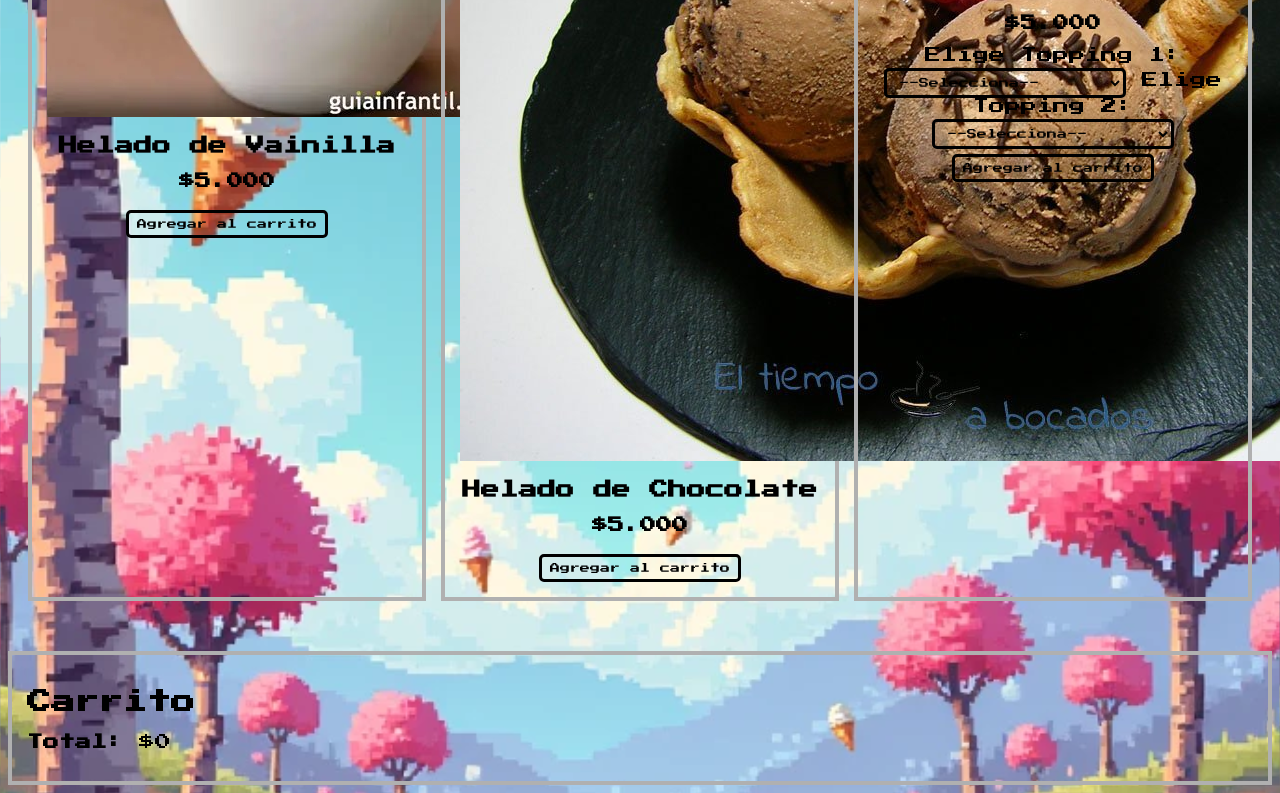
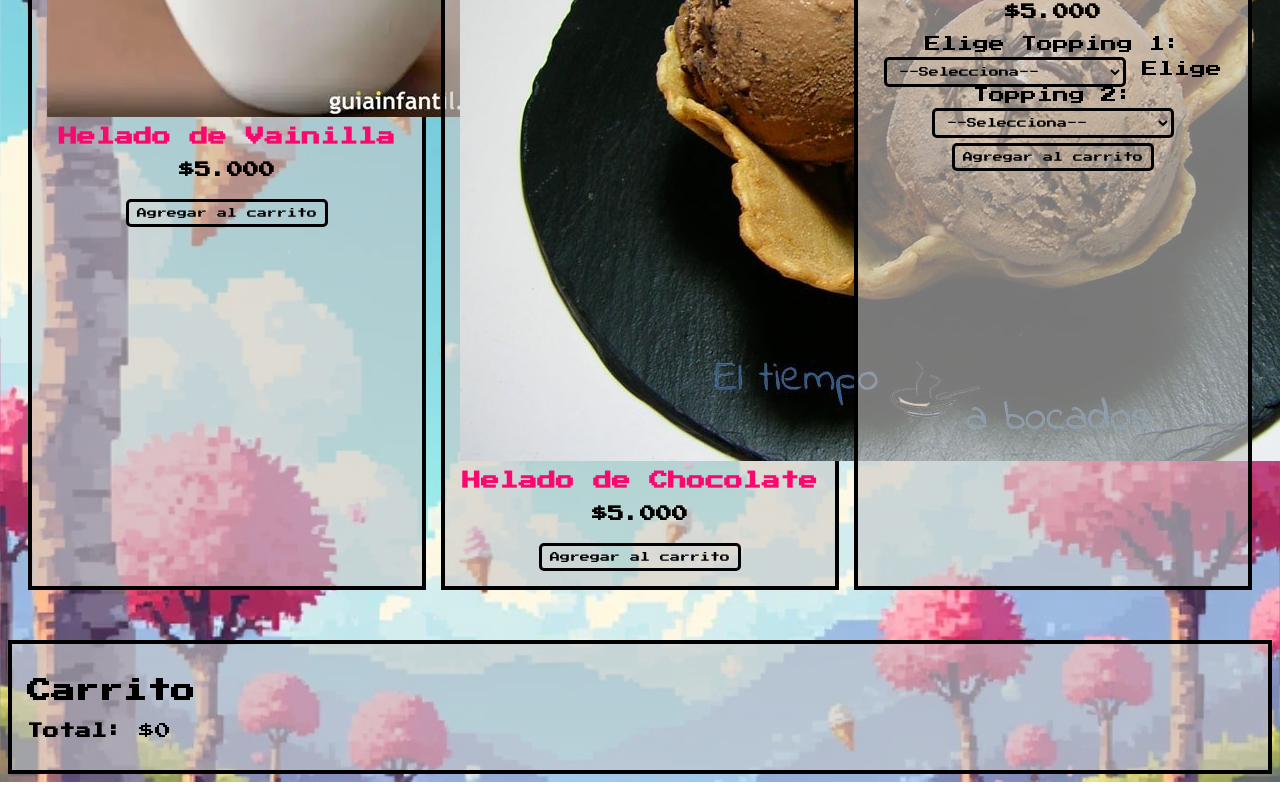
Before and after one commit to hzonazero/hzonazero.github.io, a plain HTML site: page index.html in a window 1280 px wide. Shown: the part 448-1241 px from the top of the page. Drawn offline with Linux system fonts and the light colour scheme.

Commit message:
Update styles.css

```diff
--- a/styles.css
+++ b/styles.css
@@ -45,18 +45,17 @@ h1 {
 }
 
 .item {
-    background-color: transparent; /* Fondo transparente */
-    border: 4px solid #b0b0b0; /* Gris suave sólido */
+    background-color: rgba(200, 200, 200, 0.6); /* gris suave, 60% opacidad */
+    border: 4px solid #000000; /* marco negro sólido */
     padding: 15px;
     text-align: center;
 }
 
 #carrito {
-    background-color: transparent; /* Fondo transparente */
-    border: 4px solid #b0b0b0; /* Gris suave sólido */
+    background-color: rgba(200, 200, 200, 0.6); /* gris suave semi-transparente */
+    border: 4px solid #000000; /* marco negro sólido */
     padding: 15px;
     margin-top: 30px;
-}
 }
 
 .item h3 {
```
